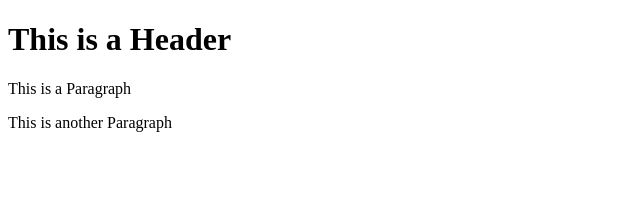
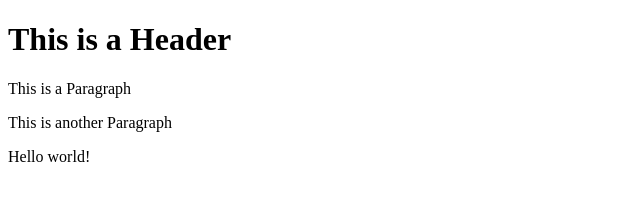
Before and after one commit to Monsterules/git-test, a website: page index.html in a window 1280 px wide. Shown: the whole page, without its empty margins (0-640 px from the left). Drawn offline with Linux system fonts and the light colour scheme.

Commit message:
Using NPM

```diff
--- a/index.html
+++ b/index.html
@@ -4,5 +4,6 @@
         <h1>This is a Header</h1>
         <p> This is a Paragraph</p>
         <p>This is another Paragraph</p>
+        <p>Hello world!</p>
     </body>
 </html>
```
Also changed, not shown: package.json (added, +24 -0 lines), 2 other files.
